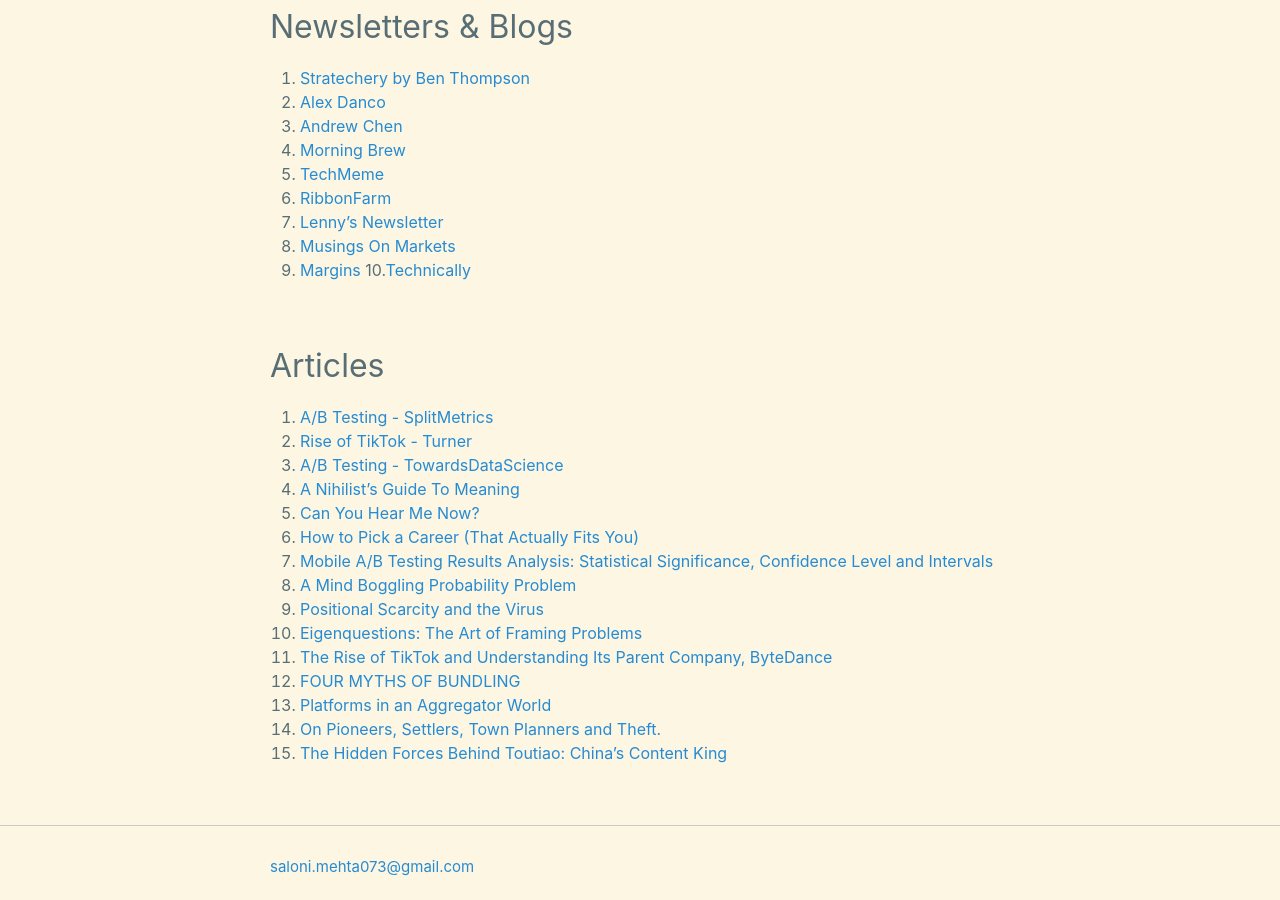
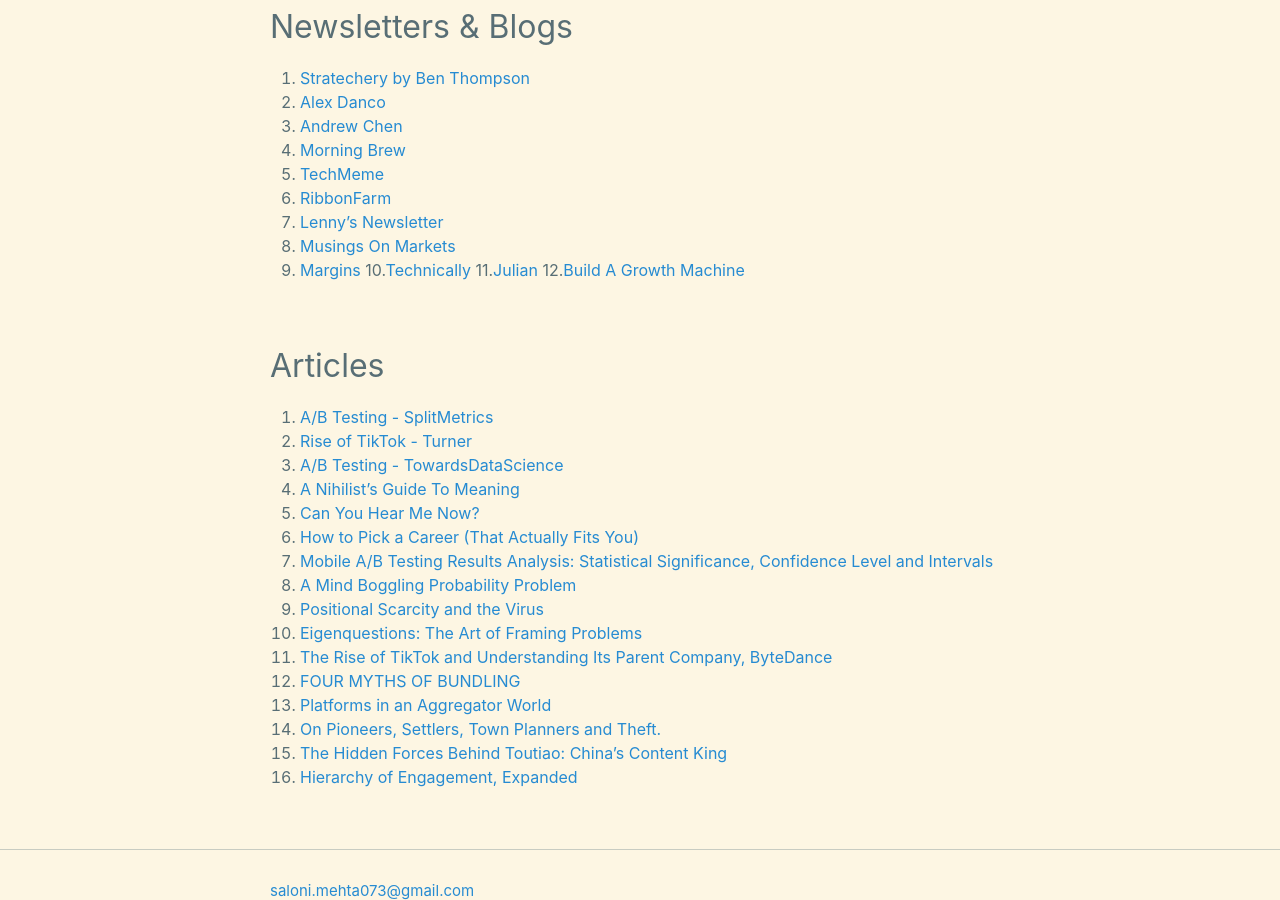
Before and after one commit to salonimehta073/mydoctheme, a Jekyll site: the page built from reading-list.md, in a window 1280 px wide and 900 px high, scrolled down 905 px. Built offline with Jekyll 4.4.1, drawn with Linux system fonts in a browser that asks for light colours.

Commit message:
Update reading-list.md

```diff
--- a/reading-list.md
+++ b/reading-list.md
@@ -39,6 +39,8 @@ permalink: /reading-list/
 8. [Musings On Markets](http://aswathdamodaran.blogspot.com/)
 9. [Margins](https://themargins.substack.com/)
 10.[Technically](https://technically.substack.com/)
+11.[Julian](https://www.julian.com/guide/growth/intro)
+12.[Build A Growth Machine](https://brianbalfour.com/)
 
 ## Articles ##
 1. [A/B Testing - SplitMetrics](https://splitmetrics.com/blog/mobile-a-b-testing-statistical-significance/)
@@ -56,3 +58,4 @@ permalink: /reading-list/
 13. [Platforms in an Aggregator World](https://stratechery.com/2020/platforms-in-an-aggregator-world/)
 14. [On Pioneers, Settlers, Town Planners and Theft.](https://blog.gardeviance.org/2015/03/on-pioneers-settlers-town-planners-and.html)
 15. [The Hidden Forces Behind Toutiao: China’s Content King](https://blog.ycombinator.com/the-hidden-forces-behind-toutiao-chinas-content-king/)
+16. [Hierarchy of Engagement, Expanded](https://medium.com/@sarahtavel/the-hierarchy-of-engagement-expanded-648329d60804)
```
